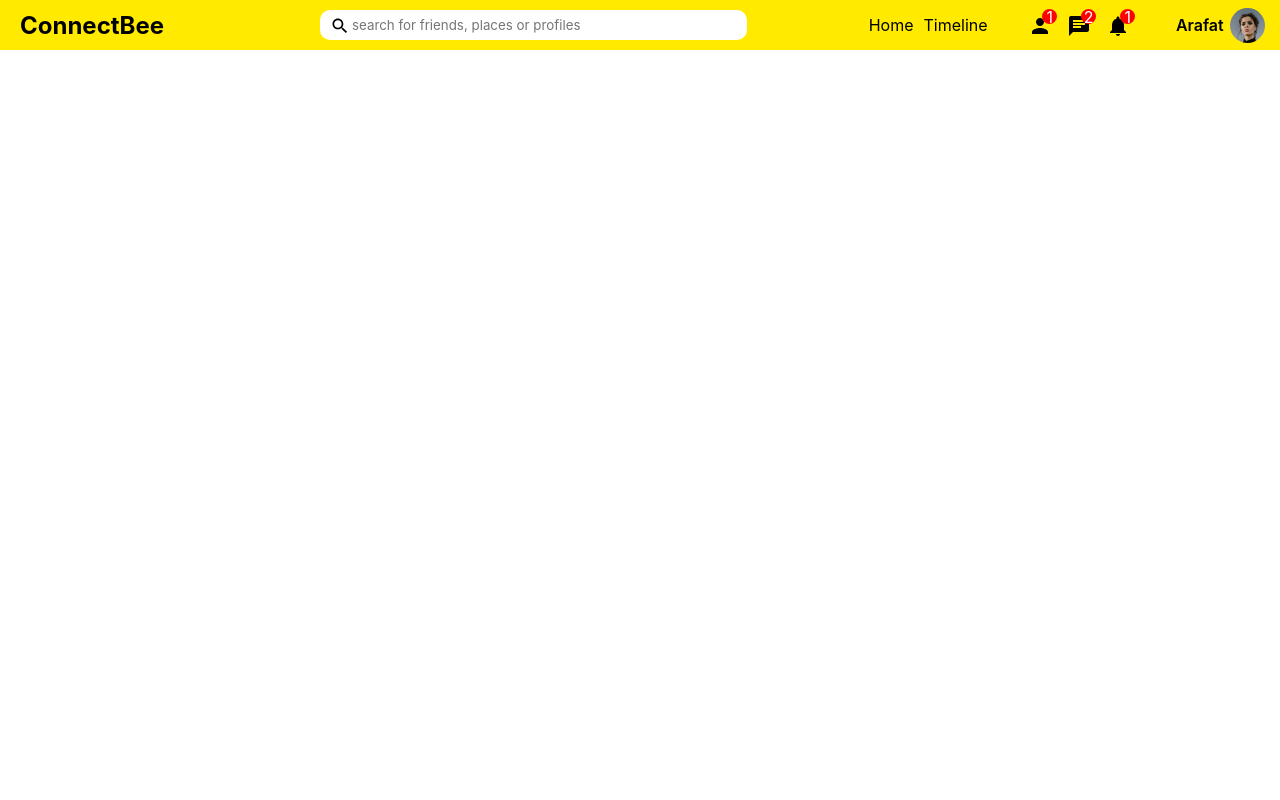
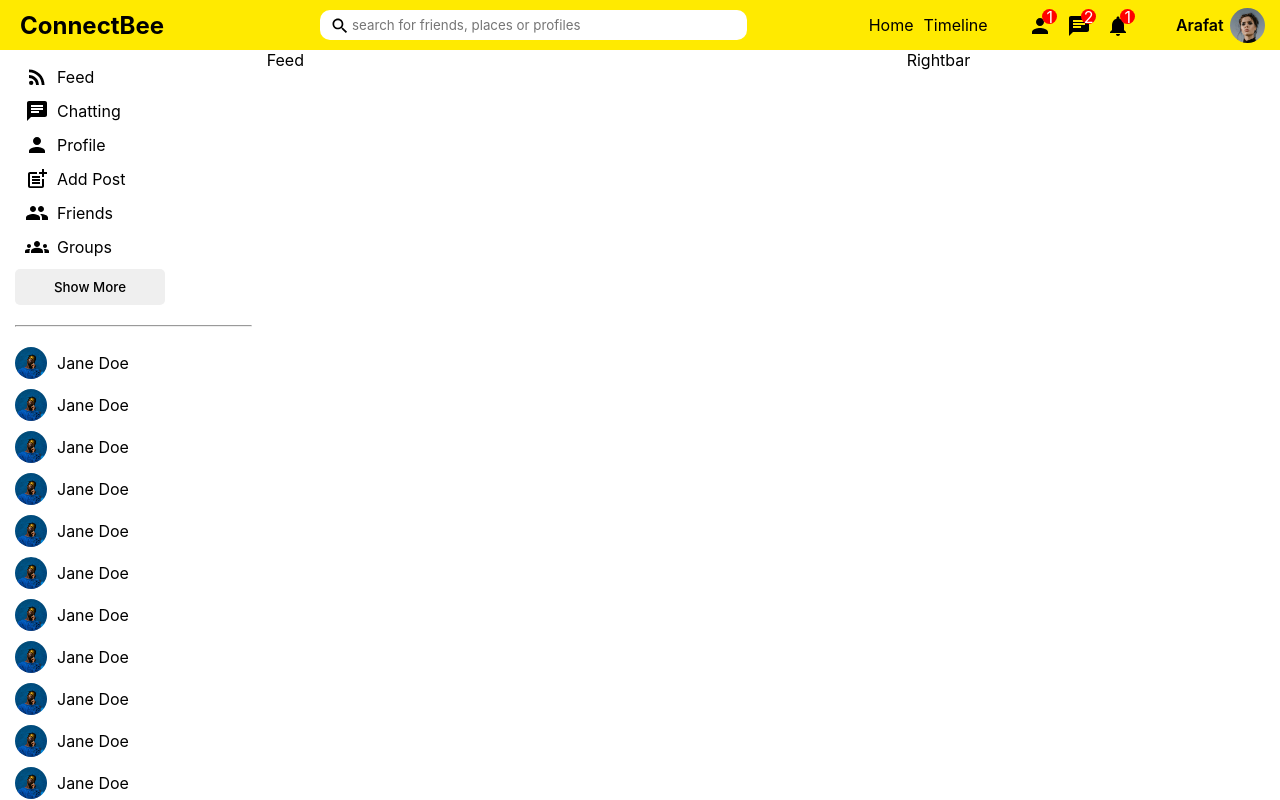
Before and after one commit to KabirBhae/social-media, a React (Create React App) app: page / in a window 1280 px wide. Built offline with nearby package versions, Linux system fonts and the light colour scheme.

Commit message:
leftbar completed

```diff
--- /dev/null
+++ b/src/Components/Leftbar/Leftbar.js
@@ -0,0 +1,155 @@
+import React from "react";
+import "./leftbar.css";
+import {
+	RssFeed,
+	Chat,
+	People,
+	Groups,
+	Person,
+	PostAdd,
+} from "@mui/icons-material";
+
+const Leftbar = () => {
+	return (
+		<div className="leftbar">
+			<div className="leftbarWrapper">
+				<ul className="leftbarList">
+					<li className="leftbarListItem">
+						<RssFeed className="leftbarListItemIcon"></RssFeed>
+						<span className="leftbarListItemText">Feed</span>
+					</li>
+					<li className="leftbarListItem">
+						<Chat className="leftbarListItemIcon"></Chat>
+						<span className="leftbarListItemText">Chatting</span>
+					</li>
+					<li className="leftbarListItem">
+						<Person className="leftbarListItemIcon"></Person>
+						<span className="leftbarListItemText">Profile</span>
+					</li>
+					<li className="leftbarListItem">
+						<PostAdd className="leftbarListItemIcon"></PostAdd>
+						<span className="leftbarListItemText">Add Post</span>
+					</li>
+					<li className="leftbarListItem">
+						<People className="leftbarListItemIcon"></People>
+						<span className="leftbarListItemText">Friends</span>
+					</li>
+					<li className="leftbarListItem">
+						<Groups className="leftbarListItemIcon"></Groups>
+						<span className="leftbarListItemText">Groups</span>
+					</li>
+				</ul>
+				<button className="leftbarButton">Show More</button>
+				<hr className="leftbarHr" />
+				<ul className="leftbarFriendList">
+					<li className="leftbarFriend">
+						<img
+							src="./assets/person/7.jpeg"
+							alt=""
+							className="leftbarFriendImg"
+						/>
+						<span className="leftbarFriendname">Jane Doe</span>
+					</li>
+					<li className="leftbarFriend">
+						<img
+							src="./assets/person/7.jpeg"
+							alt=""
+							className="leftbarFriendImg"
+						/>
+						<span className="leftbarFriendname">Jane Doe</span>
+					</li>
+					<li className="leftbarFriend">
+						<img
+							src="./assets/person/7.jpeg"
+							alt=""
+							className="leftbarFriendImg"
+						/>
+						<span className="leftbarFriendname">Jane Doe</span>
+					</li>
+					<li className="leftbarFriend">
+						<img
+							src="./assets/person/7.jpeg"
+							alt=""
+							className="leftbarFriendImg"
+						/>
+						<span className="leftbarFriendname">Jane Doe</span>
+					</li>
+					<li className="leftbarFriend">
+						<img
+							src="./assets/person/7.jpeg"
+							alt=""
+							className="leftbarFriendImg"
+						/>
+						<span className="leftbarFriendname">Jane Doe</span>
+					</li>
+					<li className="leftbarFriend">
+						<img
+							src="./assets/person/7.jpeg"
+							alt=""
+							className="leftbarFriendImg"
+						/>
+						<span className="leftbarFriendname">Jane Doe</span>
+					</li>
+					<li className="leftbarFriend">
+						<img
+							src="./assets/person/7.jpeg"
+							alt=""
+							className="leftbarFriendImg"
+						/>
+						<span className="leftbarFriendname">Jane Doe</span>
+					</li>
+					<li className="leftbarFriend">
+						<img
+							src="./assets/person/7.jpeg"
+							alt=""
+							className="leftbarFriendImg"
+						/>
+						<span className="leftbarFriendname">Jane Doe</span>
+					</li>
+					<li className="leftbarFriend">
+						<img
+							src="./assets/person/7.jpeg"
+							alt=""
+							className="leftbarFriendImg"
+						/>
+						<span className="leftbarFriendname">Jane Doe</span>
+					</li>
+					<li className="leftbarFriend">
+						<img
+							src="./assets/person/7.jpeg"
+							alt=""
+							className="leftbarFriendImg"
+						/>
+						<span className="leftbarFriendname">Jane Doe</span>
+					</li>
+					<li className="leftbarFriend">
+						<img
+							src="./assets/person/7.jpeg"
+							alt=""
+							className="leftbarFriendImg"
+						/>
+						<span className="leftbarFriendname">Jane Doe</span>
+					</li>
+					<li className="leftbarFriend">
+						<img
+							src="./assets/person/7.jpeg"
+							alt=""
+							className="leftbarFriendImg"
+						/>
+						<span className="leftbarFriendname">Jane Doe</span>
+					</li>
+					<li className="leftbarFriend">
+						<img
+							src="./assets/person/7.jpeg"
+							alt=""
+							className="leftbarFriendImg"
+						/>
+						<span className="leftbarFriendname">Jane Doe</span>
+					</li>
+				</ul>
+			</div>
+		</div>
+	);
+};
+
+export default Leftbar;
--- /dev/null
+++ b/src/Components/Leftbar/leftbar.css
@@ -0,0 +1,60 @@
+.leftbar {
+	flex: 2.5;
+	height: calc(100vh - 50px);
+	overflow-y: scroll;
+}
+
+.leftbar::-webkit-scrollbar {
+	width: 5px;
+}
+
+.leftbar::-webkit-scrollbar-track {
+	background-color: whitesmoke;
+}
+
+.leftbar::-webkit-scrollbar-thumb {
+	background-color: rgb(193, 193, 194);
+}
+
+.leftbar .leftbarWrapper {
+	padding: 15px;
+}
+.leftbarWrapper .leftbarList {
+	padding-left: 10px;
+	list-style: none;
+}
+.leftbarListItem {
+	display: flex;
+	align-items: center;
+	margin-bottom: 10px;
+}
+.leftbarListItemIcon {
+	margin-right: 8px;
+}
+.leftbarButton {
+	width: 150px;
+	border: none;
+	padding: 10px;
+	border-radius: 5px;
+	font-weight: 500;
+}
+
+.leftbarHr {
+	margin: 20px 0;
+}
+.leftbarFriendList {
+	padding: 0;
+	list-style: none;
+}
+.leftbarFriend {
+	display: flex;
+	align-items: center;
+	margin-bottom: 10px;
+}
+.leftbarFriendImg {
+	width: 32px;
+	height: 32px;
+	border-radius: 50%;
+	object-fit: cover;
+	margin-right: 10px;
+}
--- /dev/null
+++ b/src/Components/MainFeed/Feed.js
@@ -0,0 +1,8 @@
+import React from "react";
+import "./feed.css";
+
+const Feed = () => {
+	return <div className="feed">Feed</div>;
+};
+
+export default Feed;
--- /dev/null
+++ b/src/Components/MainFeed/feed.css
@@ -0,0 +1,3 @@
+.feed {
+	flex: 6;
+}
--- /dev/null
+++ b/src/Components/Rightbar/Rightbar.js
@@ -0,0 +1,8 @@
+import React from "react";
+import "./rightbar.css";
+
+const Rightbar = () => {
+	return <div className="rightbar">Rightbar</div>;
+};
+
+export default Rightbar;
--- /dev/null
+++ b/src/Components/Rightbar/rightbar.css
@@ -0,0 +1,3 @@
+.rightbar {
+	flex: 3.5;
+}
--- a/src/Pages/Home/Home.js
+++ b/src/Pages/Home/Home.js
@@ -1,8 +1,22 @@
 import React from "react";
 import Navbar from "../../Components/Navbar/Navbar";
+import Leftbar from "../../Components/Leftbar/Leftbar";
+import Feed from "../../Components/MainFeed/Feed";
+import Rightbar from "../../Components/Rightbar/Rightbar";
+
+import "./home.css";
 
 const Home = () => {
-	return <Navbar />;
+	return (
+		<>
+			<Navbar></Navbar>
+			<div className="homeContainer">
+				<Leftbar></Leftbar>
+				<Feed></Feed>
+				<Rightbar></Rightbar>
+			</div>
+		</>
+	);
 };
 
 export default Home;
--- a/src/Pages/Home/home.css
+++ b/src/Pages/Home/home.css
@@ -0,0 +1,4 @@
+.homeContainer {
+	display: flex;
+	width: 100%;
+}
```
